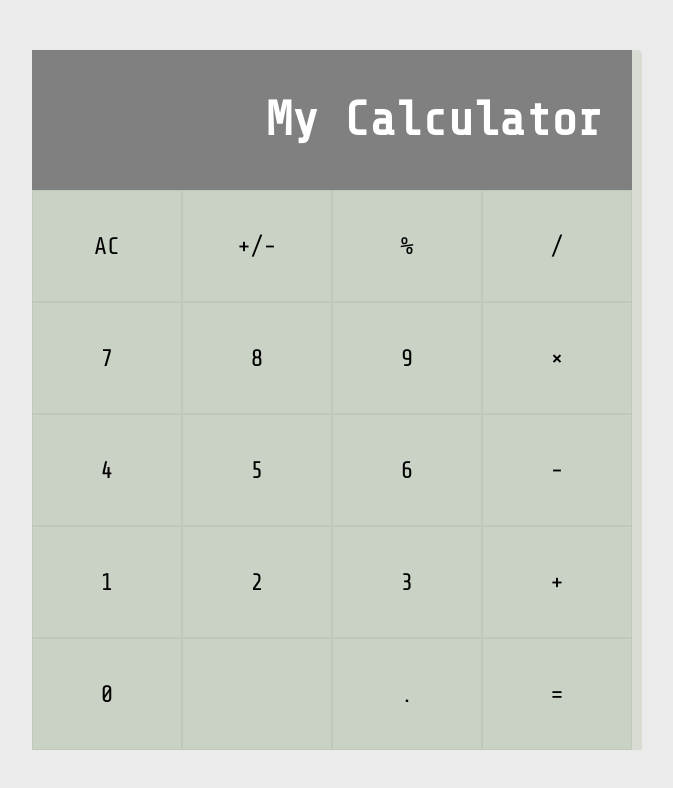
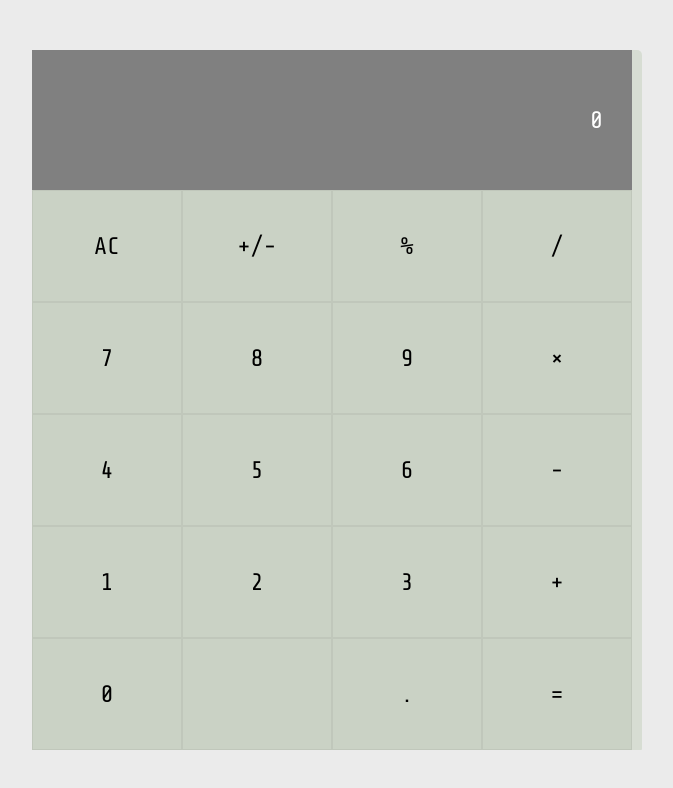
Before and after one commit to emmanuelkamala/mycalculator, a React (Create React App) app: page / in a window 1280 px wide. Shown: the top 788 px of the page, without its empty margins (308-981 px from the left). Built offline with nearby package versions, Linux system fonts and the light colour scheme.

Commit message:
Change components from class based to function based

```diff
--- a/src/Components/App.js
+++ b/src/Components/App.js
@@ -1,45 +1,40 @@
-import React, { Component } from 'react';
-import PropTypes from 'prop-types';
+import React from 'react';
 import Display from './Display';
 import Button from './Button';
 import ButtonPanel from './ButtonPanel';
 import './App.css';
 
-class App extends Component {
-  render() {
-    return (
-      <div className="app"> { this.props.children }
-        <Display />
-        <ButtonPanel>
-          <Button label="AC" value="clear" />
-          <Button label="7" value="7" />
-          <Button label="4" value="4" />
-          <Button label="1" value="1" />
-          <Button label="0" value="0" />
+const app = () => {
+  return (
+    <div className="app">
+      <Display result = '0' />
+      <ButtonPanel>
+        <Button name="AC" value="clear" />
+        <Button name="7" value="7" />
+        <Button name="4" value="4" />
+        <Button name="1" value="1" />
+        <Button name="0" value="0" />
 
-          <Button label="+/-" value="/" />
-          <Button label="8" value="8" />
-          <Button label="5" value="5" />
-          <Button label="2" value="2" />
-          <Button label="" value="" />
+        <Button name="+/-" value="/" />
+        <Button name="8" value="8" />
+        <Button name="5" value="5" />
+        <Button name="2" value="2" />
+        <Button name="" value="" />
 
-          <Button label="%" value="*" />
-          <Button label="9" value="9" />
-          <Button label="6" value="6" />
-          <Button label="3" value="3" />
-          <Button label="." value="fullstop" />
+        <Button name="%" value="*" />
+        <Button name="9" value="9" />
+        <Button name="6" value="6" />
+        <Button name="3" value="3" />
+        <Button name="." value="fullstop" />
 
-          <Button label="/" size="2" value="/" />
-          <Button label="×" size="2" value="×" />
-          <Button label="-" size="2" value="-" />
-          <Button label="+" size="2" value="+" />
-          <Button label="=" size="2" value="equal" />
-        </ButtonPanel>
-      </div>
-    );
-  }
+        <Button name="/" size="2" value="/" />
+        <Button name="×" size="2" value="×" />
+        <Button name="-" size="2" value="-" />
+        <Button name="+" size="2" value="+" />
+        <Button name="=" size="2" value="equal" />
+      </ButtonPanel>
+    </div>
+  )
 }
 
-App.propTypes = { children: PropTypes.node };
-
-export default App;
+export default app;
--- a/src/Components/Button.js
+++ b/src/Components/Button.js
@@ -1,14 +1,10 @@
-import React, { Component } from 'react';
+import React from 'react';
 import PropTypes from 'prop-types';
 
-class Button extends Component {
-  render() {
-    return (
-      <div className="button">{ this.props.label }</div>
-    );
-  }
+const button = (props) => {
+    return <div className="button"> { props.name } </div>;
 }
 
-Button.propTypes = { label: PropTypes.string };
+button.propTypes = { name: PropTypes.string };
 
-export default Button;
+export default button;
--- a/src/Components/ButtonPanel.js
+++ b/src/Components/ButtonPanel.js
@@ -1,12 +1,10 @@
-import React, { Component } from 'react';
+import React from 'react';
 import PropTypes from 'prop-types';
 
-class ButtonPanel extends Component {
-  render() {
-    return <div className="Button-Panel">{ this.props.children }</div>;
-  }
+const buttonpanel = (props) => {
+  return <div className="Button-Panel"> { props.children } </div>
 }
 
-ButtonPanel.propTypes = { children: PropTypes.array };
+buttonpanel.propTypes = { children: PropTypes.array };
 
-export default ButtonPanel;
+export default buttonpanel;
--- a/src/Components/Display.js
+++ b/src/Components/Display.js
@@ -1,14 +1,10 @@
-import React, { Component } from 'react';
+import React from 'react';
 import PropTypes from 'prop-types';
 
-class Display extends Component {
-  static defaultProps = { name: 'My Calculator' };
-
-  render() {
-    return <div className="Display"><h1> { this.props.name } </h1></div>;
-  }
+const display = (props) => {
+  return <div className="Display"> { props.result } </div>;
 }
 
-Display.propTypes = { name: PropTypes.string };
+display.propTypes = { result: PropTypes.number };
 
-export default Display;
+export default display;
```
